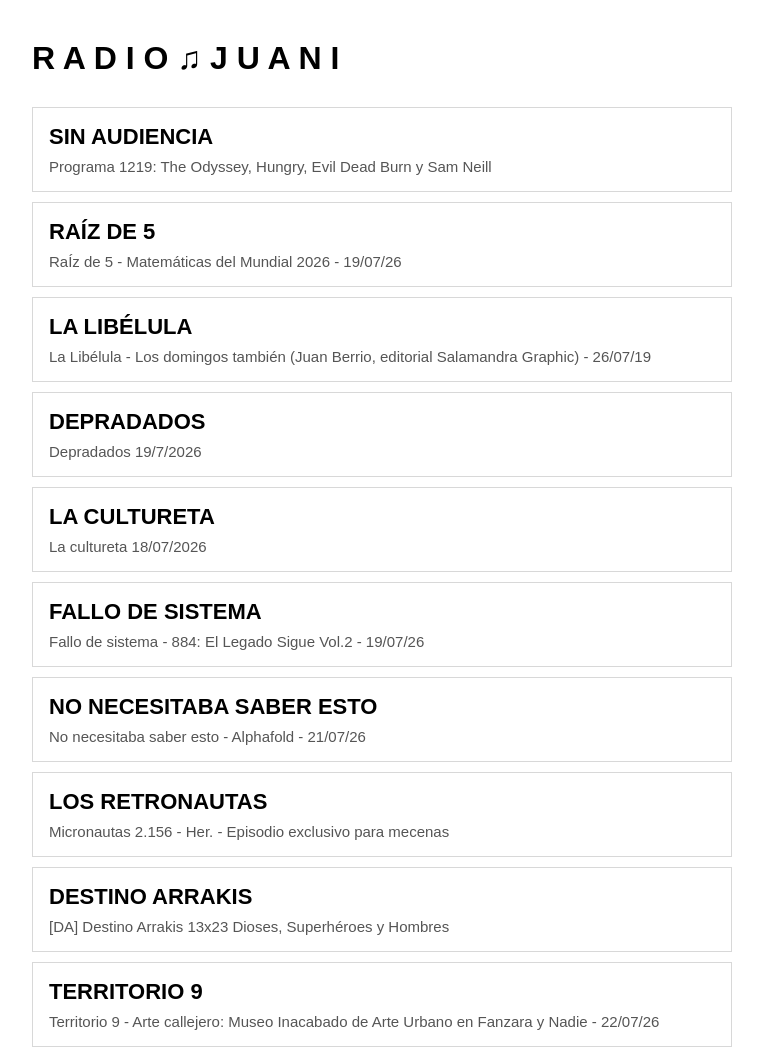
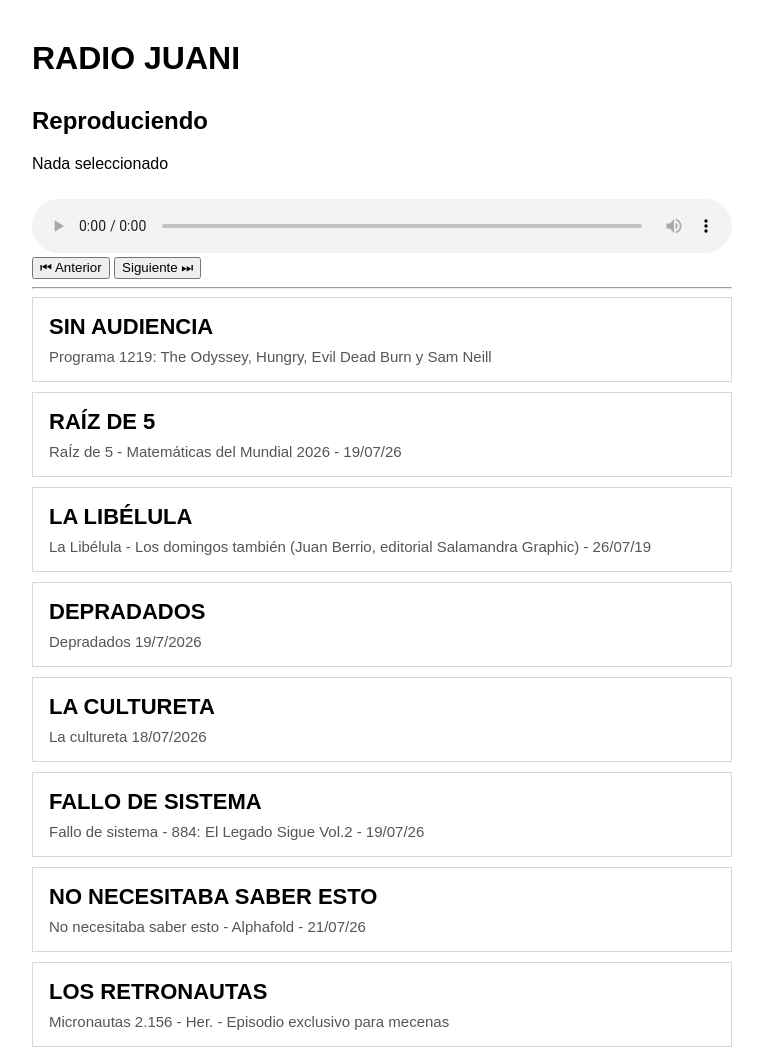
Before and after one commit to juanifuturo/radio, a website: page index.html in a window 1280 px wide. Shown: the top 1050 px of the page, without its empty margins (258-1021 px from the left). Drawn offline with Linux system fonts and the light colour scheme.

Commit message:
Update index.html

```diff
--- a/index.html
+++ b/index.html
@@ -8,7 +8,7 @@
 
 <meta name="viewport" content="width=device-width, initial-scale=1">
 
-<title>RADIO JUANI</title>
+<title>Radio Juani</title>
 
 <link rel="stylesheet" href="style.css">
 
@@ -16,11 +16,7 @@
 
 <body>
 
-<h1> R A D I O &#9835 J U A N I</h1>
-
-<div id="podcasts"></div>
-
-<hr>
+<h1>RADIO JUANI</h1>
 
 <h2>Reproduciendo</h2>
 
@@ -28,7 +24,19 @@
 Nada seleccionado
 </p>
 
-<audio id="player" controls style="width:100%;"></audio>
+<audio id="player" controls></audio>
+
+<div class="controls">
+
+<button id="prevButton">⏮ Anterior</button>
+
+<button id="nextButton">Siguiente ⏭</button>
+
+</div>
+
+<hr>
+
+<div id="podcasts"></div>
 
 <script src="script.js"></script>
 
```
